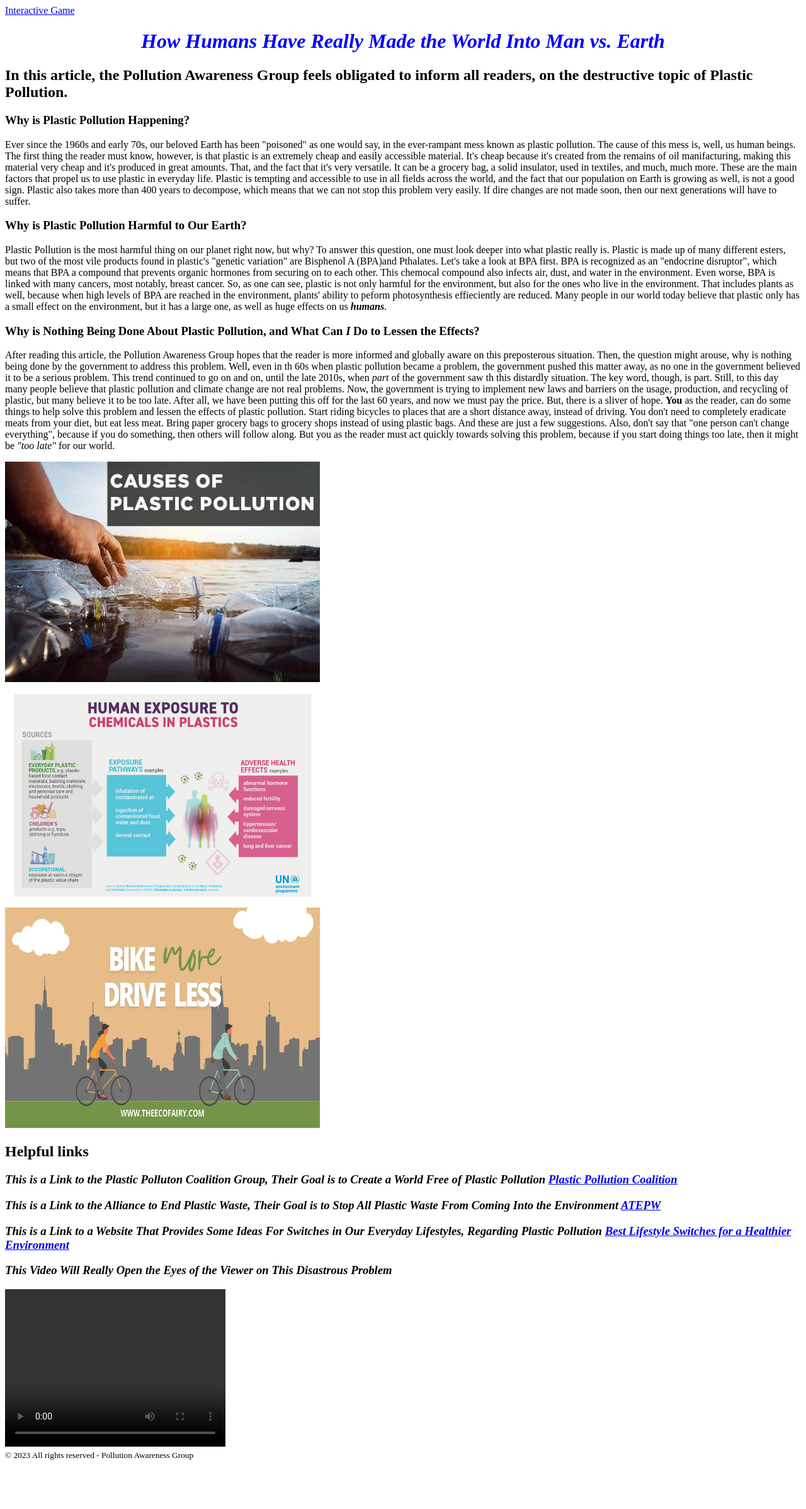
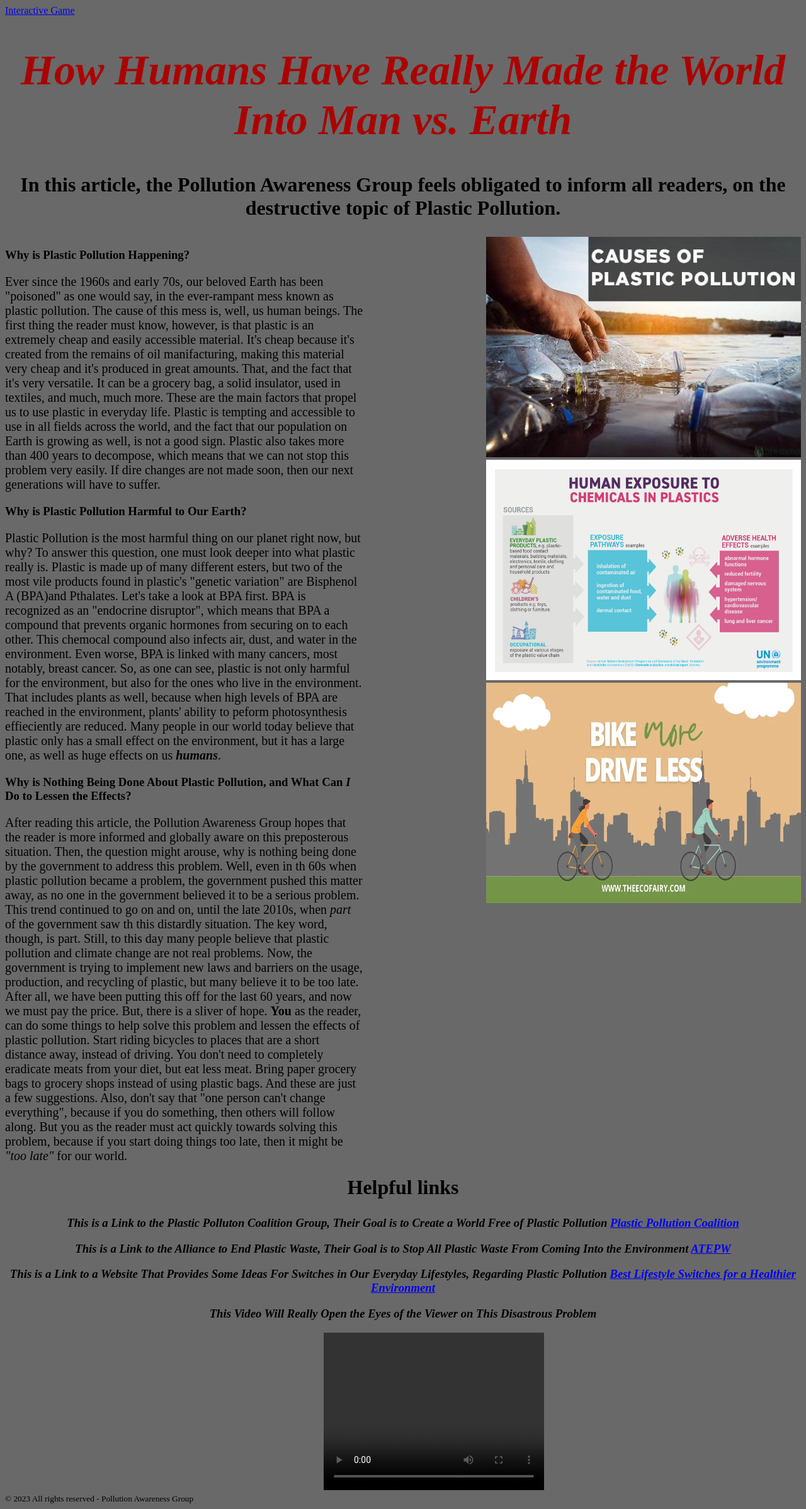
Before and after one commit to LordVanra/ChargerHacks2023, a PHP site: page / in a window 1280 px wide. Shown: the whole page at 63% size. Before the commit the page ends 2318 px from the top, so only its background shows below. Run offline with PHP 8.4, Linux system fonts and the light colour scheme; grey boxes are pictures that could not be loaded.

Commit message:
added code

```diff
--- a/style.css
+++ b/style.css
@@ -1,7 +1,42 @@
 h1{
+	color: #AA0000;
+	font-size:425%;
 	text-align: center;
-	color:blue;
 }
-footer small{
-	bottom: 5%;
+h2{
+	text-align: center;
+	font-size:200%;
 }
+h1, h2{
+}
+#main{
+	width: 45%;
+	float: left;
+}
+#secondary{
+	position: relative;
+	top:10%;
+	clear: both;
+}
+#vid{
+	margin: 0px auto;
+	position: relative;
+	left: 40%;
+}
+article{
+	height:225%;
+}
+aside{
+	position:relative;
+	top:10%;
+	float: right;
+}
+p{
+	font-size: 125%;
+}
+body{
+	background-color:#696969;
+}
+.center{
+	text-align:center;
+}
```
